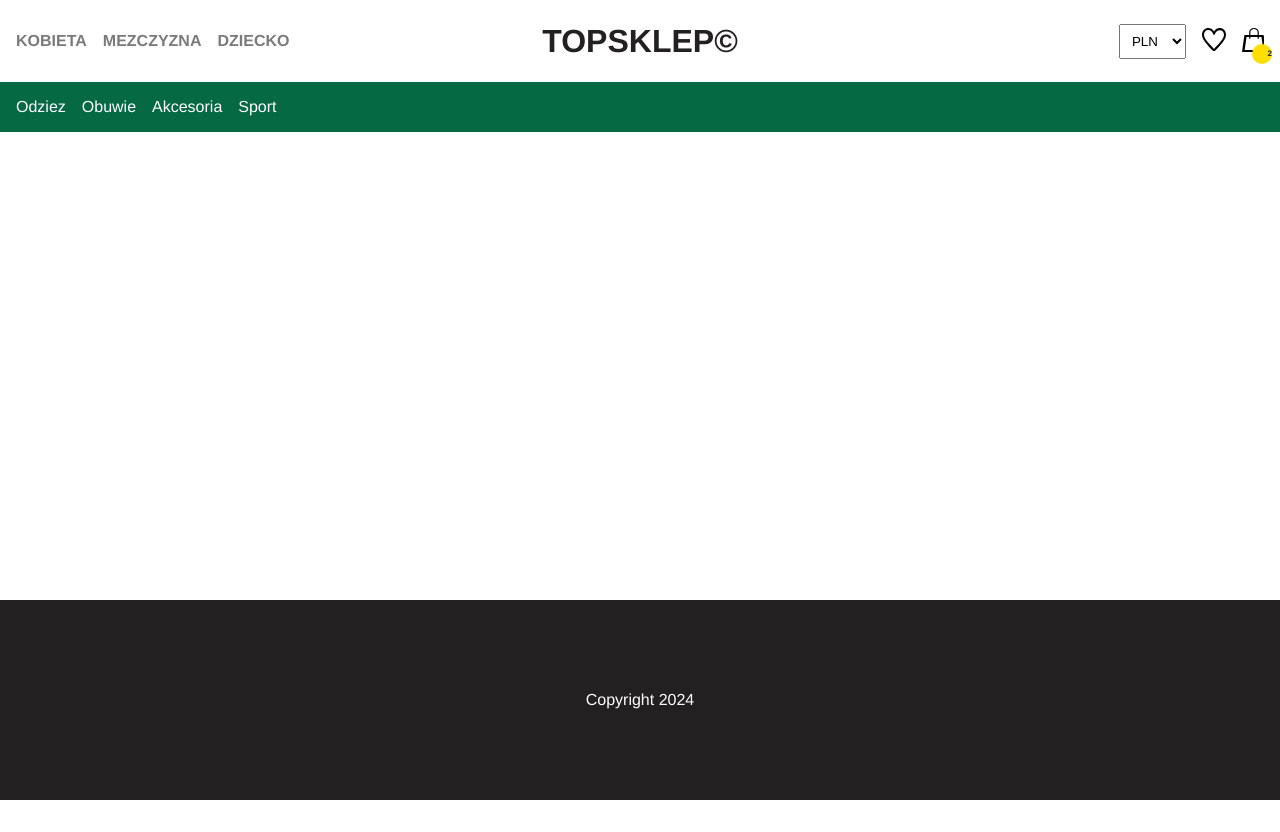
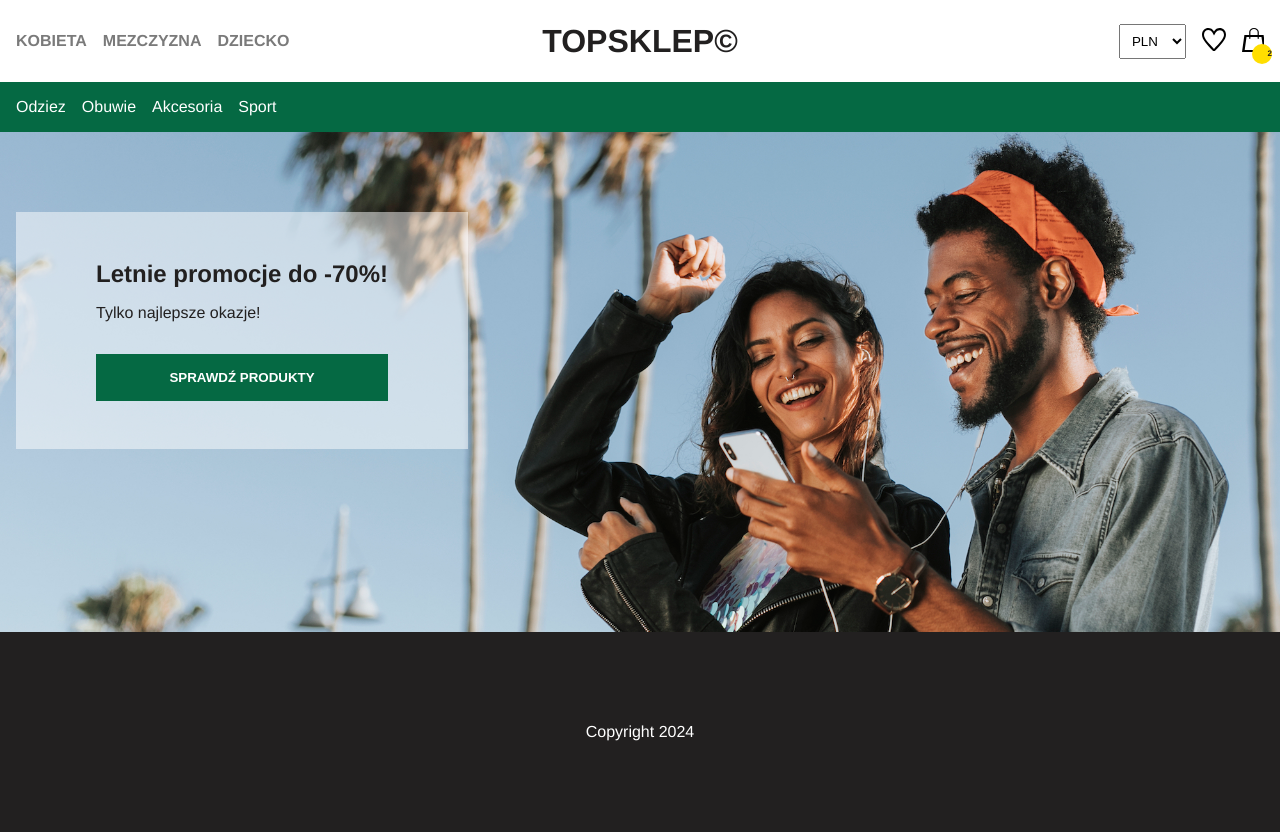
Before and after one commit to Adriann77/ecommerce, a React (Vite) app in the folder front-end/: page / in a window 1280 px wide. Before the commit the page ends 800 px from the top, so only its background shows below. Built offline with nearby package versions, Linux system fonts and the light colour scheme.

Commit message:
created hero component

```diff
--- /dev/null
+++ b/front-end/src/components/CenteredContent/CenteredContent.jsx
@@ -0,0 +1,5 @@
+import styles from './CenteredContent.module.scss';
+
+export function CenteredContent({ children }) {
+	return <div className={styles.centeredContent}>{children}</div>;
+}
--- /dev/null
+++ b/front-end/src/components/CenteredContent/CenteredContent.module.scss
@@ -0,0 +1,6 @@
+.wrapper{
+    width: 100%;
+    max-width: 100rem;
+    margin: 0 auto;
+    padding: 0 1rem;
+}
--- /dev/null
+++ b/front-end/src/components/FullWidthButton/FullWidthButton.jsx
@@ -0,0 +1,5 @@
+import styles from './FullWidthButton.module.scss';
+
+export function FullWidthButton({ children, onClick }) {
+	return <button className={styles.button} onClick={onClick}>{children}</button>;
+}
--- /dev/null
+++ b/front-end/src/components/FullWidthButton/FullWidthButton.module.scss
@@ -0,0 +1,10 @@
+.button {
+	border: none;
+	background: none;
+	width: 100%;
+	padding: 1rem 0;
+	color: var(--color-white);
+	text-transform: uppercase;
+	background-color: var(--color-theme-main);
+	font-weight: 700;
+}
--- /dev/null
+++ b/front-end/src/components/Hero/Hero.jsx
@@ -0,0 +1,19 @@
+import { CenteredContent } from '../CenteredContent/CenteredContent';
+import { FullWidthButton } from '../FullWidthButton/FullWidthButton';
+import styles from './Hero.module.scss';
+
+export function Hero({ heroImage }) {
+	return (
+		<div
+			className={styles.hero}
+			style={{ backgroundImage: `url(${heroImage})` }}>
+			<CenteredContent>
+				<div className={styles.contentWrapper}>
+					<h2>Letnie promocje do -70%!</h2>
+					<p>Tylko najlepsze okazje!</p>
+					<FullWidthButton>SPRAWDŹ PRODUKTY</FullWidthButton>
+				</div>
+			</CenteredContent>
+		</div>
+	);
+}
--- /dev/null
+++ b/front-end/src/components/Hero/Hero.module.scss
@@ -0,0 +1,18 @@
+.hero {
+	width: 100%;
+	height: 500px;
+	background-size: cover;
+}
+
+.contentWrapper {
+	margin-top: 5rem;
+	margin-left: 1rem;
+	padding: 3rem 5rem;
+	display: inline-block;
+	background-color: rgb(255, 255, 255, 0.5);
+
+	p {
+		margin-top: 1rem;
+		margin-bottom: 2rem;
+	}
+}
--- a/front-end/src/main.jsx
+++ b/front-end/src/main.jsx
@@ -2,13 +2,13 @@ import "./styles/theme.scss"
 import "./styles/globals.scss"
 import React from 'react';
 import ReactDOM from 'react-dom/client';
-import App from './App.jsx';
 import { RouterProvider, createBrowserRouter } from 'react-router-dom';
+import { MainPage } from "./views/MainPage/MainPage.jsx";
 
 const router = createBrowserRouter([
 	{
 		path: '/',
-		element: <App />,
+		element: <MainPage />,
 	},
 ]);
 
--- /dev/null
+++ b/front-end/src/views/MainPage/MainPage.jsx
@@ -0,0 +1,9 @@
+import { Hero } from "../../components/Hero/Hero";
+import { Layout } from "../../components/Layout/Layout";
+import cover from "../../assets/cover.jpg"
+
+export function MainPage() {
+    return <Layout>
+        <Hero heroImage={cover}/>
+    </Layout>
+}
```
Also changed, not shown: front-end/src/assets/cover.jpg (added), front-end/src/views/MainPage/MainPage.module.scss (added).
